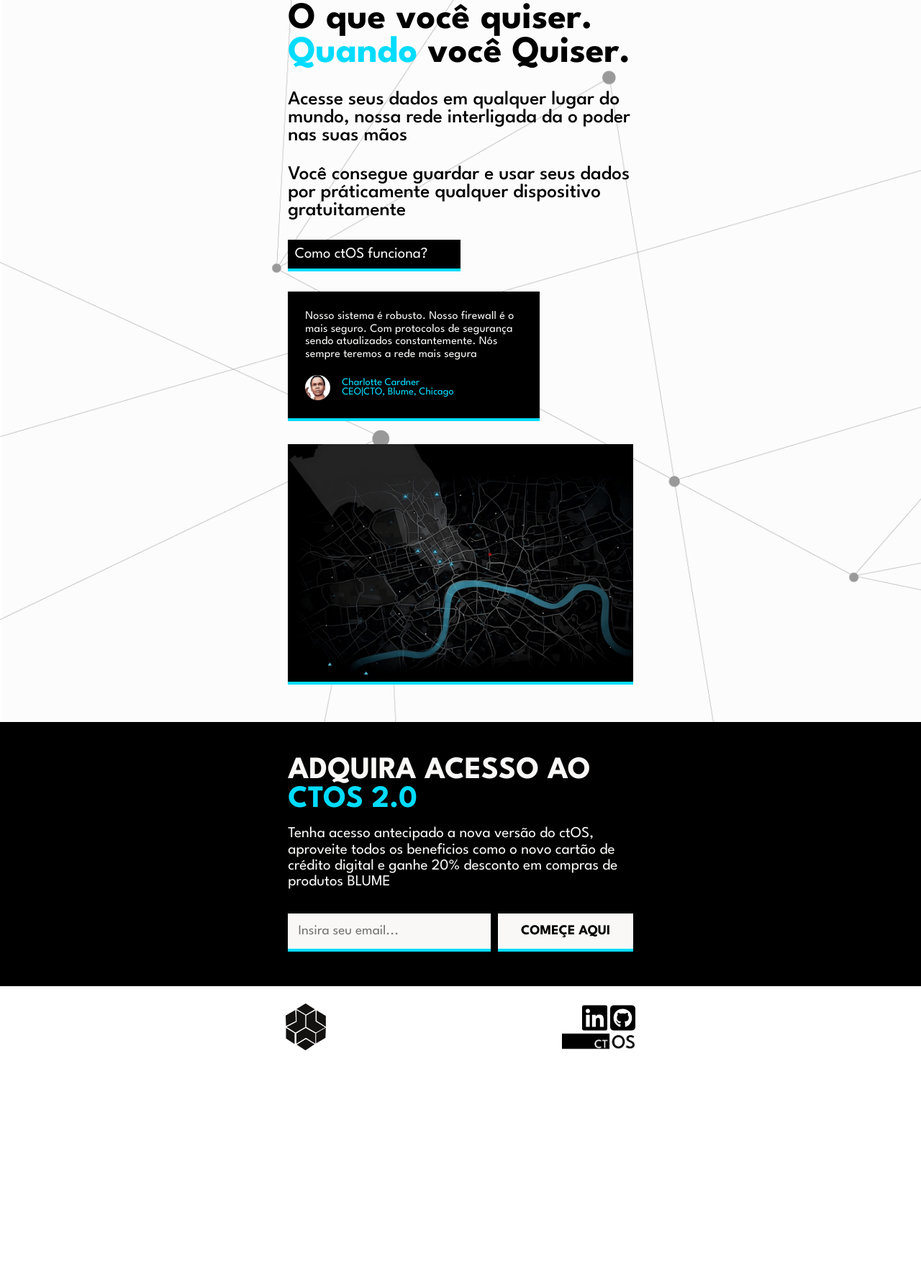
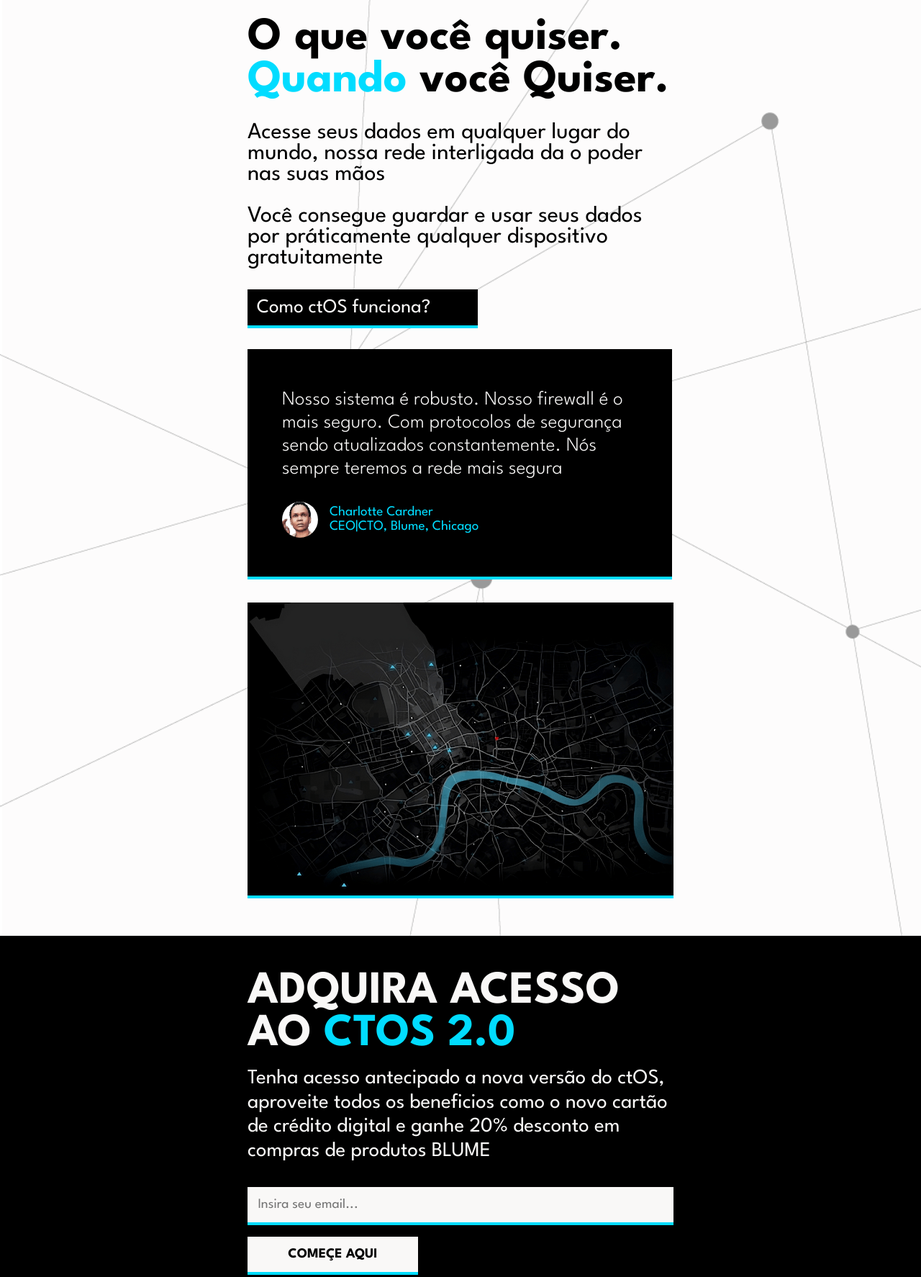
Before and after one commit to benssssss/11-blume-landing-page, a plain HTML site: page index.html in a window 1280 px wide. Shown: the part 845-2619 px from the top of the page at 72% size. Before the commit the page ends 2328 px from the top, so only its background shows below. Drawn offline with Linux system fonts and the light colour scheme.

Commit message:
css responsivo 720px pronto

```diff
--- a/index.html
+++ b/index.html
@@ -121,8 +121,8 @@
                                 BLUME
                             </p>
                         </div>
-                        <div class="email-form">
-                            <form action="/#">
+                        <div class="email-form mail-button">
+                            <form class="mail-button-form" action="/#">
                                 <input class="email-input" type="email" id="email" name="email"
                                     placeholder="Insira seu email...">
                                 <input class="send-button" type="submit" value="COMEÇE AQUI">
@@ -140,8 +140,11 @@
                 </div>
                 <div class="icons">
                     <div class="social-media-icons">
-                        <i class="icon fa-brands fa-linkedin"></i>
-                        <i class="icon fa-brands fa-square-github"></i>
+                        <a href="https://www.linkedin.com/in/benssssss/" target="_blank"><i
+                                class="icon fa-brands fa-linkedin"></i></a>
+
+                        <a href="https://github.com/benssssss" target="_blank"><i
+                                class="icon fa-brands fa-square-github"></i></a>
                     </div>
                     <div class="ctos-icon">
                         <img src="src/images/ctos-logo.png" alt="">
--- a/src/css/about-page.css
+++ b/src/css/about-page.css
@@ -127,11 +127,9 @@
     }
 
     .ctos-button {
-        background-color: var(--dark-color);
-        color: var(--light-color);
         width: 15rem;
         padding: .6rem;
-        font-size: 1.3rem
+        font-size: 1.4rem;
     }
 
     .about-card {
@@ -167,4 +165,67 @@
         gap: 1.8rem;
     }
 
+    .about-card {
+        height: 240px;
+        width: 480px;
+        justify-content: space-around;
+    }
+
+    .avatar {
+        height: 40px;
+    }
+
+    .comment-info {
+        display: flex;
+        flex-direction: column;
+        gap: .2rem;
+    }
+
+    .comment-info .name,
+    .comment-info .ocupation-local {
+        font-size: 1.1rem;
+    }
+
+    .comment {
+        font-size: 1.4rem;
+        line-height: 1.5rem;
+        font-weight: 300;
+    }
 }
+
+@media (min-width: 720px) {
+    .about-page-info .texts .title {
+        font-size: 4rem;
+    }
+
+    .about-page-info .texts .description {
+        font-size: 2rem;
+        font-weight: 400;
+    }
+
+    .ctos-button {
+        width: 20rem;
+        padding: .8rem;
+        font-size: 1.7rem;
+    }
+
+    .about-card {
+        height: 320px;
+        width: 590px;
+        padding: 3rem;
+    }
+
+    .avatar {
+        height: 50px;
+    }
+
+    .comment-info .name,
+    .comment-info .ocupation-local {
+        font-size: 1.2rem;
+    }
+
+    .comment {
+        font-size: 1.7rem;
+        line-height: 2rem;
+    }
+}
--- a/src/css/email-container.css
+++ b/src/css/email-container.css
@@ -63,3 +63,14 @@
         width: 40%;
     }
 }
+
+@media (min-width: 720px) {
+
+    .email-form {
+        display: flex;
+        justify-content: center;
+    }
+    .email-form form {
+        width: 480px;
+    }
+}
--- a/src/css/footer.css
+++ b/src/css/footer.css
@@ -76,3 +76,27 @@
         height: 1.8rem;
     }
 }
+
+@media (min-width: 720px) {
+    .main-footer {
+        padding: 1.5rem 4rem;
+    }
+
+    .icons,
+    .footer .logotype .logo {
+        height: 85px;
+    }
+
+    .social-media-icons {
+        height: 40px;
+    }
+
+    .icon {
+        font-size: 2.8rem;
+    }
+
+    .ctos-icon img {
+        height: 2.3rem;
+    }
+
+}
--- a/src/css/global.css
+++ b/src/css/global.css
@@ -72,3 +72,18 @@
         width: 550px;
     }
 }
+
+@media (min-width: 720px) {
+
+    .header,
+    .main-footer {
+        width: 720px;
+    }
+
+    .about-page-container,
+    .home-page-container,
+    .servico-page-container {
+        padding: var(--padding-small-desktop);
+        width: 720px;
+    }
+}
--- a/src/css/home-page.css
+++ b/src/css/home-page.css
@@ -95,3 +95,18 @@
         height: 18rem;
     }
 }
+
+@media (min-width: 720px) {
+    .home-page-info .texts .title {
+        font-size: 4rem;
+    }
+
+    .home-page-info .texts .description {
+        font-size: 1.8rem;
+        width: 80%;
+    }
+
+    .home-page-info .texts {
+        align-items: center;
+    }
+}
--- a/src/css/servico-page.css
+++ b/src/css/servico-page.css
@@ -45,3 +45,40 @@
         margin-top: 2rem;
     }
 }
+
+@media (min-width: 550px) {
+    .servico-page .title {
+        font-size: 3rem;
+    }
+
+    .servico-page .description {
+        font-size: 1.6rem;
+        line-height: 1.9rem;
+    }
+}
+
+@media (min-width: 550px) {
+    .servico-page .title {
+        font-size: 4rem;
+    }
+
+    .servico-page .description {
+        font-size: 1.8rem;
+        line-height: 2.1rem;
+    }
+
+    .mail-button {
+        justify-content: start;
+    }
+
+    .mail-button .mail-button-form {
+        display: flex;
+        flex-direction: column;
+        width: 100%;
+        gap: 1rem;
+    }
+
+    .mail-button-form .email-input {
+        width: 100%;
+    }
+}
--- a/src/css/variable.css
+++ b/src/css/variable.css
@@ -10,6 +10,7 @@
 
     --padding-small-mobile: 3rem 1.5rem;
     --padding-medium-mobile: 3rem 2.2rem;
+    --padding-small-desktop: 3rem 4rem;
 
     --blue-border: .3rem solid var(--main-color);
 }
```
